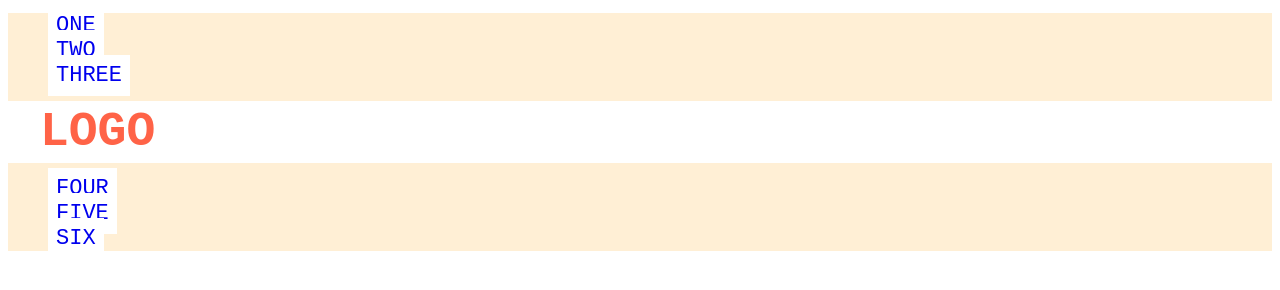
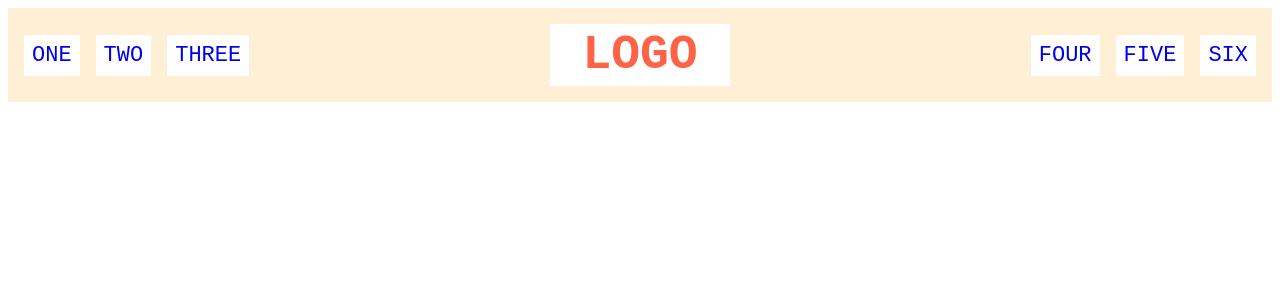
Before and after one commit to henrymancer/odin-css, a plain HTML site: page flex/02-flex-header/index.html in a window 1280 px wide. Drawn offline with Linux system fonts and the light colour scheme.

Commit message:
flex/02-flex-header solution

```diff
--- a/flex/02-flex-header/style.css
+++ b/flex/02-flex-header/style.css
@@ -1,6 +1,10 @@
 .header  {
   font-family: monospace;
   background: papayawhip;
+  display: flex;
+  padding: 16px;
+  gap: 16px;
+  align-items: center;
 }
 
 .logo {
@@ -9,11 +13,15 @@
   color: tomato;
   background: white;
   padding: 4px 32px;
+  margin: 0 auto;
 }
 
 ul {
   /* this removes the dots on the list items*/
   list-style-type: none;
+  padding: 0;
+  display: flex;
+  gap: 16px;
 }
 
 a {
```
